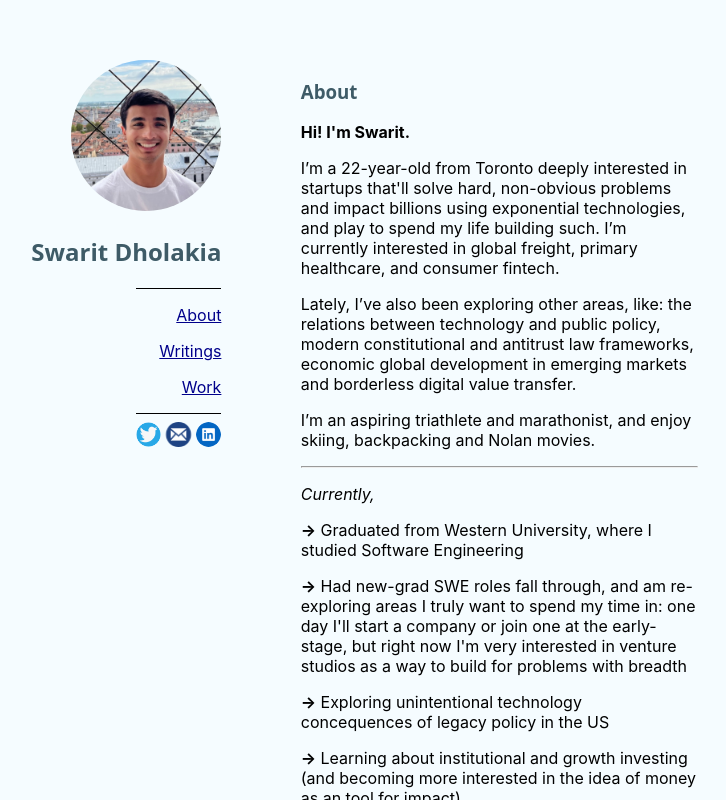
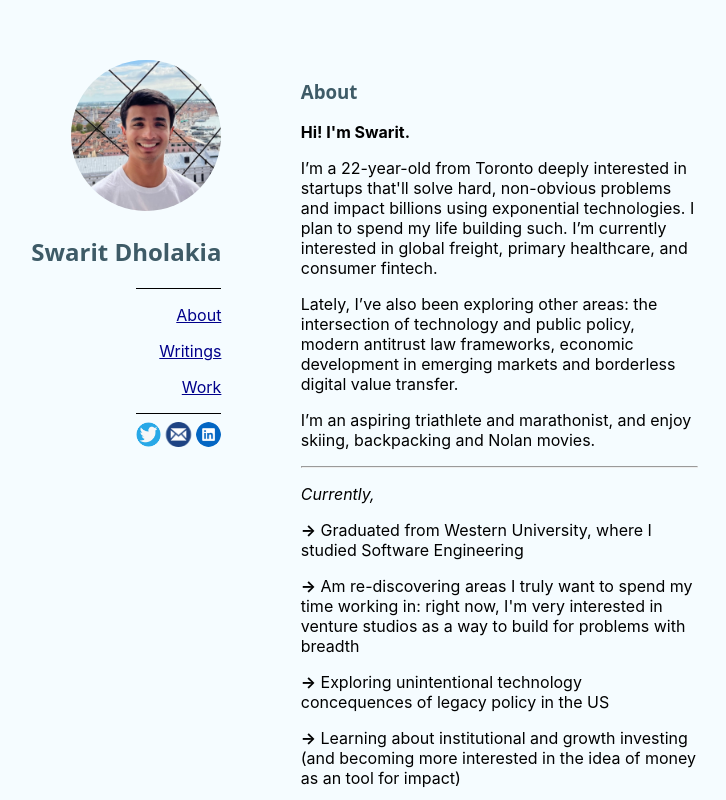
Before and after one commit to swaritd/swaritdholakia.com, a React (Create React App) app: page / in a window 1280 px wide. Shown: the top 800 px of the page, without its empty margins (265-991 px from the left). Built offline with nearby package versions, Linux system fonts and the light colour scheme.

Commit message:
Update AboutPage.js (#15)
* Update AboutPage.js

* more changes

* shortening sentence

```diff
--- a/src/media/AboutPage.js
+++ b/src/media/AboutPage.js
@@ -7,9 +7,9 @@ const AboutPage = () => {
 `
 **Hi! I'm Swarit.**
 
-I’m a 22-year-old from Toronto deeply interested in startups that'll solve hard, non-obvious problems and impact billions using exponential technologies, and play to spend my life building such. I’m currently interested in global freight, primary healthcare, and consumer fintech.
+I’m a 22-year-old from Toronto deeply interested in startups that'll solve hard, non-obvious problems and impact billions using exponential technologies. I plan to spend my life building such. I’m currently interested in global freight, primary healthcare, and consumer fintech.
 
-Lately, I’ve also been exploring other areas, like: the relations between technology and public policy, modern constitutional and antitrust law frameworks, economic global development in emerging markets and borderless digital value transfer.
+Lately, I’ve also been exploring other areas: the intersection of technology and public policy, modern antitrust law frameworks, economic development in emerging markets and borderless digital value transfer.
 
 I’m an aspiring triathlete and marathonist, and enjoy skiing, backpacking and Nolan movies.
 
@@ -19,19 +19,17 @@ I’m an aspiring triathlete and marathonist, and enjoy skiing, backpacking and
 
 **->** Graduated from Western University, where I studied Software Engineering
 
-**->** Had new-grad SWE roles fall through, and am re-exploring areas I truly want to spend my time in: one day I'll start a company or join one at the early-stage, but right now I'm very interested in venture studios as a way to build for problems with breadth
+**->** Am re-discovering areas I truly want to spend my time working in: right now, I'm very interested in venture studios as a way to build for problems with breadth
 
 **->** Exploring unintentional technology concequences of legacy policy in the US
 
 **->** Learning about institutional and growth investing (and becoming more interested in the idea of money as an tool for impact)
 
-**->** Studying the stories and intracies of non-technology companies, founders and CEOs, and investors (some examples: LVMH, Tiger Global, Reliance, Jamie Dimon, Berkshire, etc)
+**->** Studying the stories and intracies of non-technology companies, founders and CEOs, and investors (some examples: LVMH, Jamie Dimon, Reliance)
 
 **->** Training for my first marathon and hanging out with friends
 
 *(Updated June 13 2023)*
-
-
 
   `;
 
--- a/src/media/WorkPage.js
+++ b/src/media/WorkPage.js
@@ -16,12 +16,12 @@ const WorkPage = () => {
 *July 2022 to March 2022 - London, Canada*
 
 - Led the planning, organization and operation of a 400+ person IRL hackathon at Western University
-- Co-led a team and $60k budget to coordinate logistics: food, security and transportation
+- Co-led a team with a $60k budget to coordinate logistics: food, security and transportation
 
 **Senior Associate @ [Front Row Ventures](https://frontrow.ventures/)**
 *May 2020 to April 2022 - Toronto, Canada*
 
-- Led a team of 10 student investors to perform due diligence and hold investment meetings
+- Led a team of 10 student investors to perform due diligence and hold investment decision meetings
 - Met with founders, researched industries, wrote deal memos and led the funding of 2 startups
 
 **Data Science Intern @ TD Bank**
```
